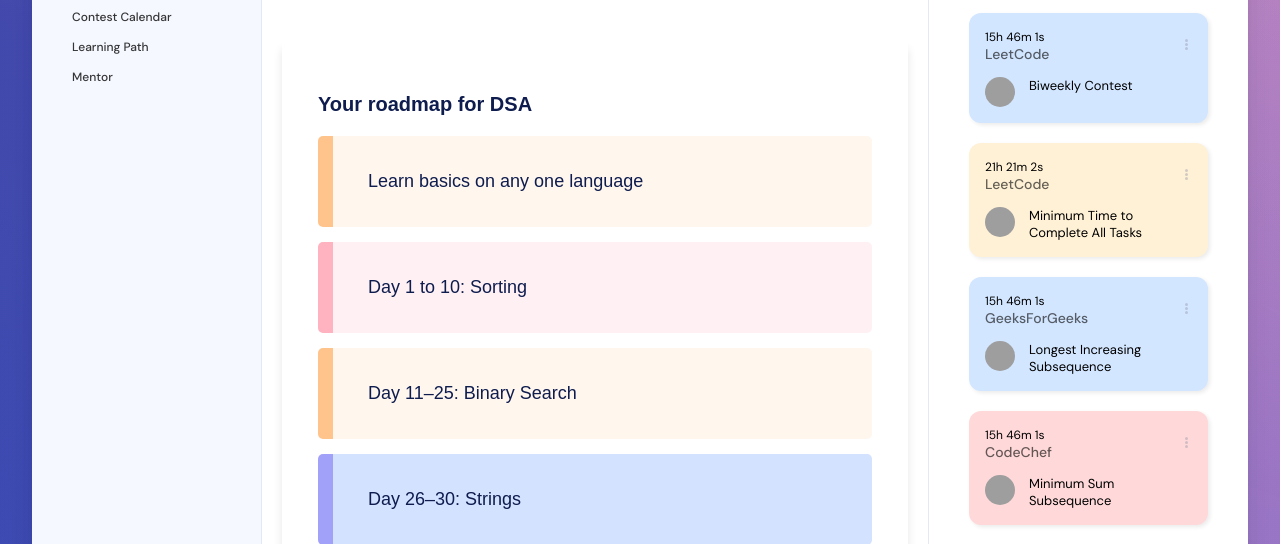
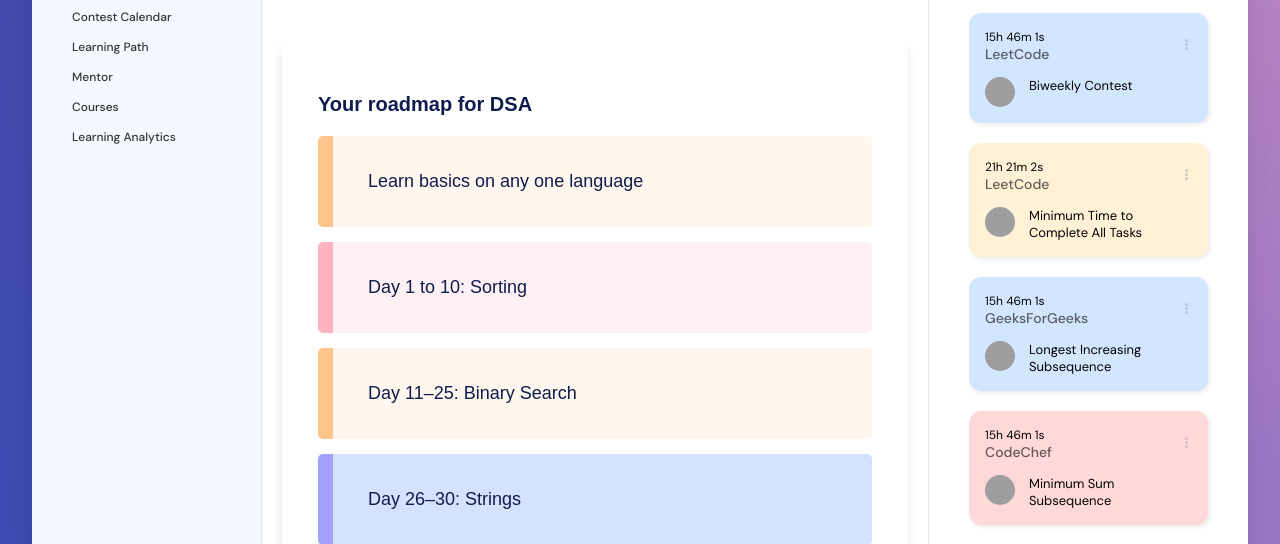
Before and after one commit to Soker-Circus/team-mit, a Flask app: page /learning/path in a window 1280 px wide. Shown: the part 160-704 px from the top of the page. Run offline with Flask 2, Linux system fonts and the light colour scheme; some libraries are stand-ins or nearby versions; grey boxes are pictures that could not be loaded.

Commit message:
Added foles

```diff
--- a/templates/learningPath.html
+++ b/templates/learningPath.html
@@ -610,6 +610,16 @@
                     <span>Mentor</span>
                 </li>
             </a>
+            <a href="/all/courses" style="text-decoration: none;">
+              <li class="item">
+                  <span>Courses</span>
+              </li>
+          </a>
+          <a href="/la/dashboard" style="text-decoration: none;">
+            <li class="item">
+                <span>Learning Analytics</span>
+            </li>
+        </a>
             </ul>
         </div>
     </div>
```
